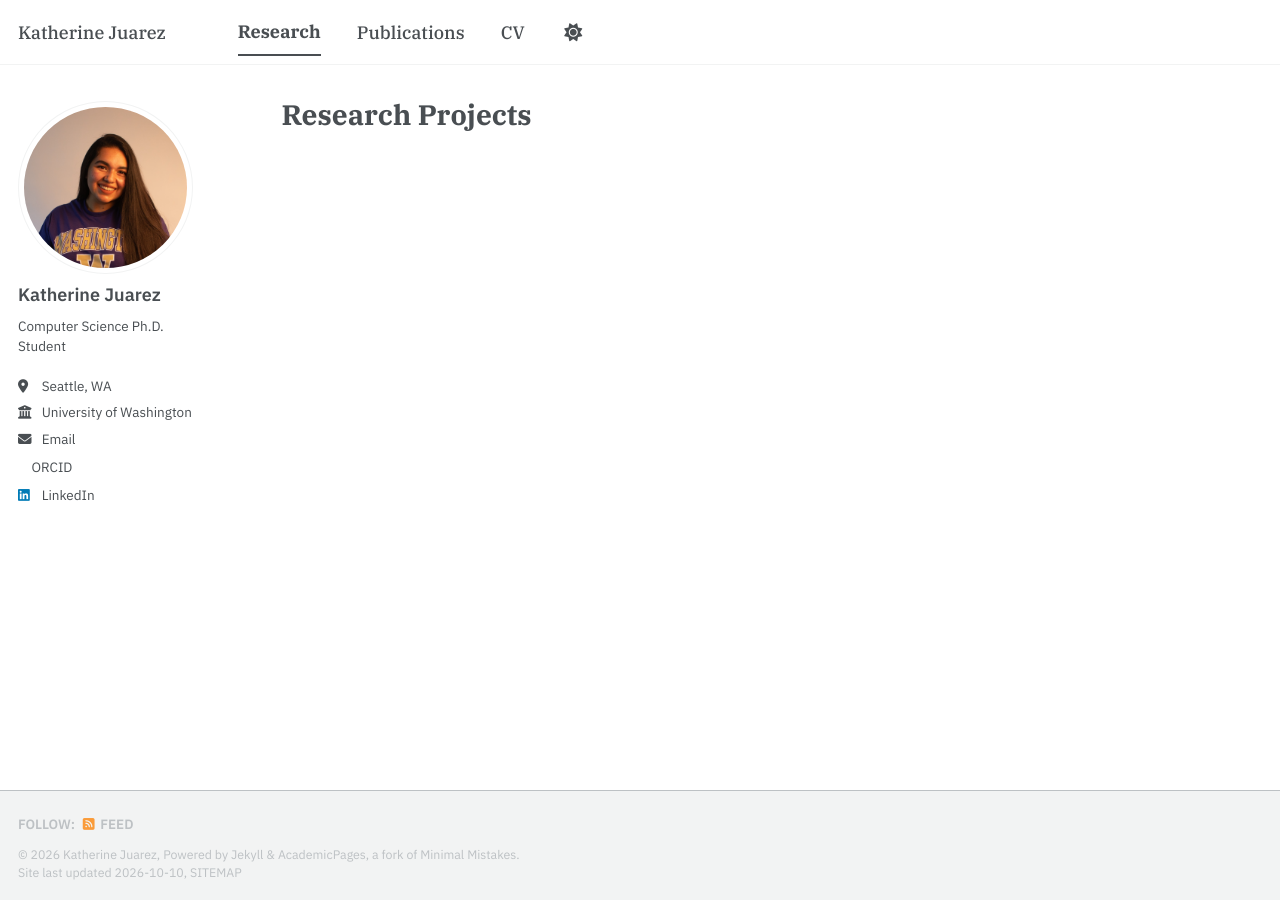
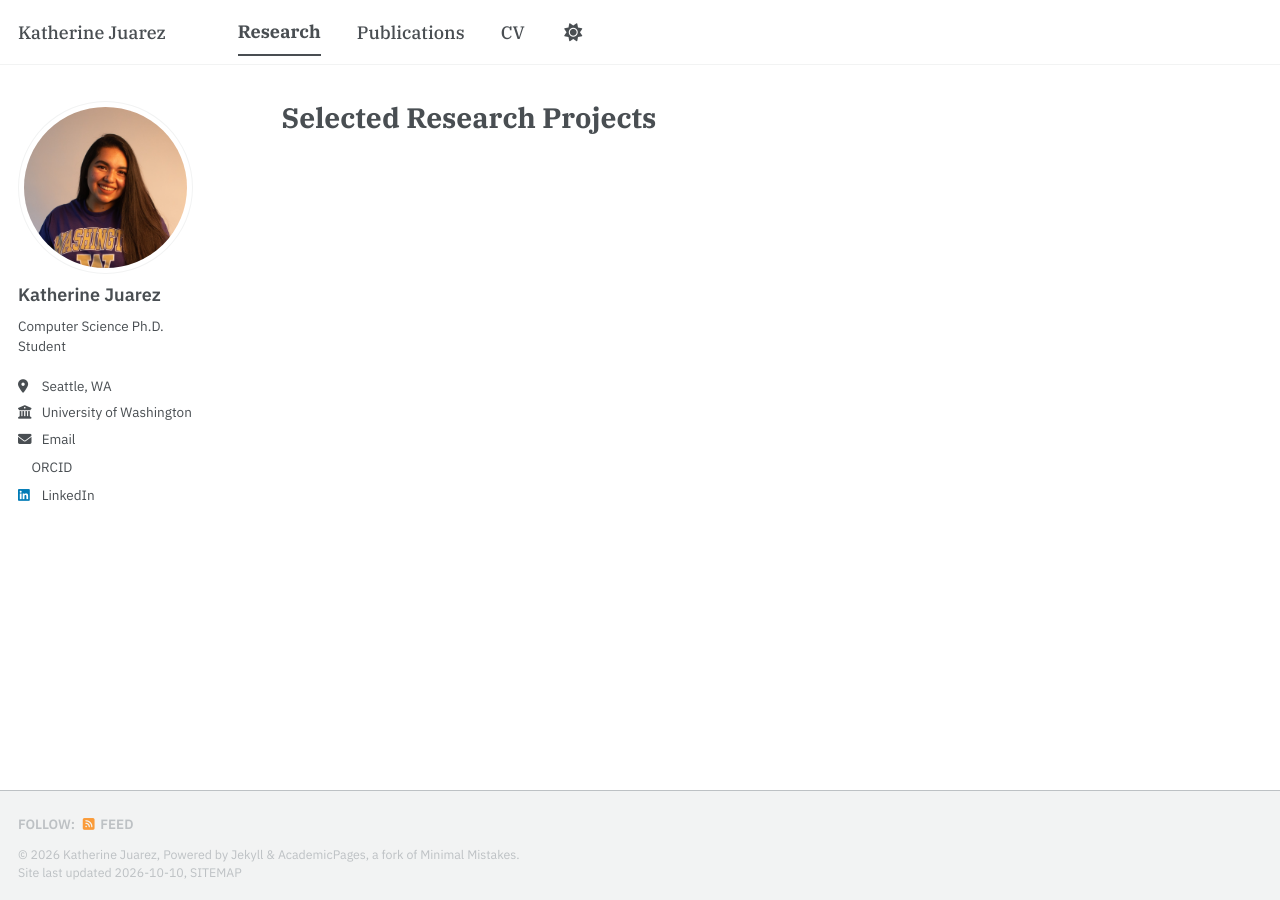
Before and after one commit to katherinejuarez/katherinejuarez.github.io, a Jekyll site: the page built from _pages/research.md, in a window 1280 px wide. Built offline with Jekyll 4.4.1, drawn with Linux system fonts in a browser that asks for light colours; a style sheet for code colours, icons or effects is not loaded.

Commit message:
more fixes

```diff
--- a/_layouts/archive.html
+++ b/_layouts/archive.html
@@ -17,7 +17,7 @@ layout: default
 
   <div class="archive">
     {% unless page.header.overlay_color or page.header.overlay_image %}
-      <h1 class="page__title">{{ page.title }}</h1>
+      <!-- <h1 class="page__title">{{ page.title }}</h1> -->
     {% endunless %}
     {{ content }}
   </div>
--- a/_pages/research.md
+++ b/_pages/research.md
@@ -4,3 +4,5 @@ title: "Research Projects"
 permalink: /research/
 author_profile: true
 ---
+
+# Selected Research Projects
```
